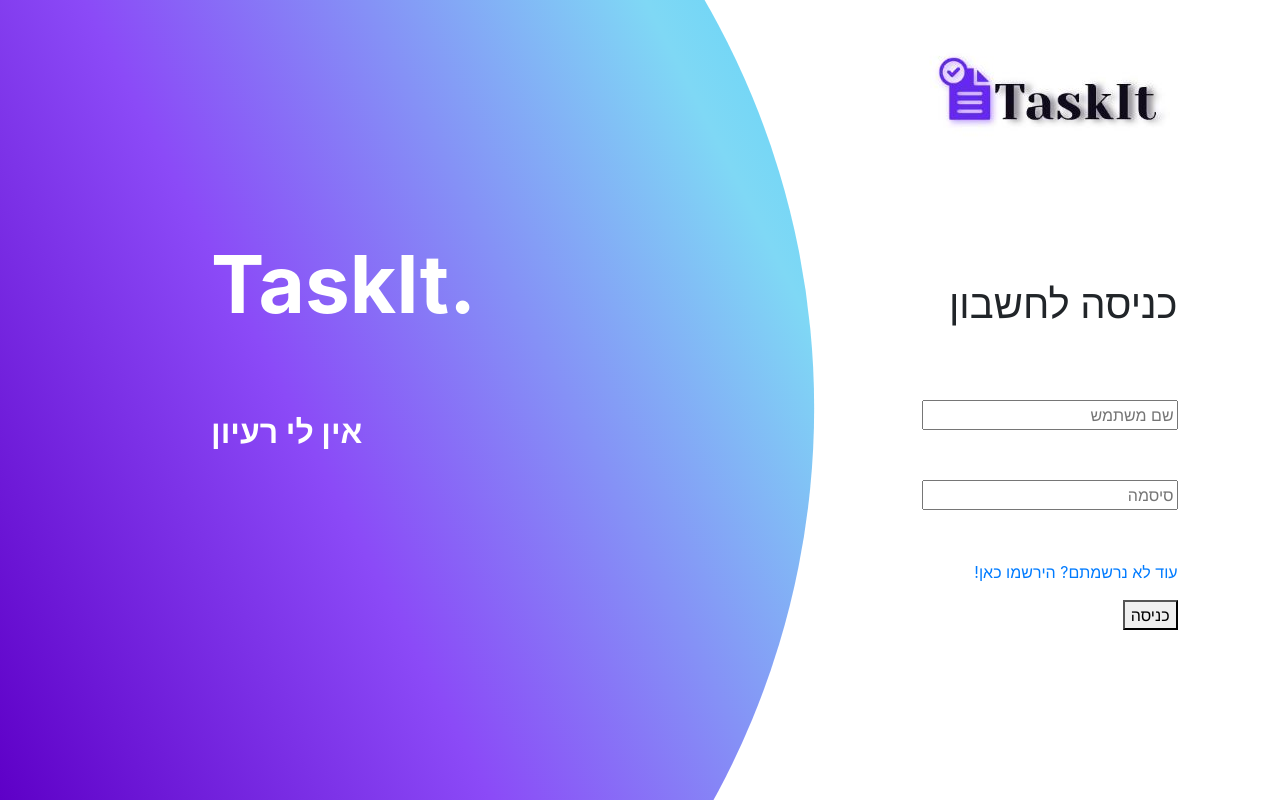
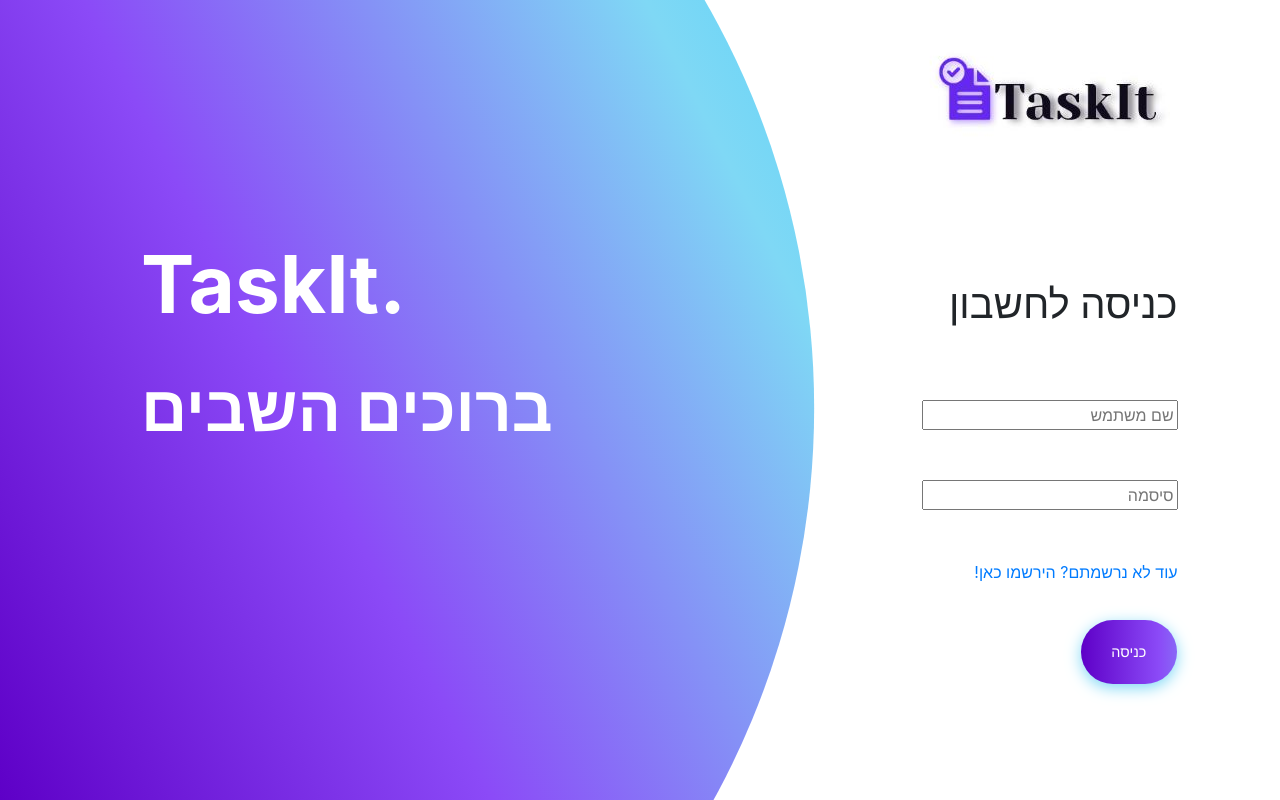
Before and after one commit to shakedba03/Taskit, a plain HTML site: page templates/index.html in a window 1280 px wide. Drawn offline with nearby package versions, Linux system fonts and the light colour scheme.

Commit message:
finished index template

```diff
--- a/static/index.css
+++ b/static/index.css
@@ -36,7 +36,7 @@ body{
 #submit{
     position: absolute;
     top: 75%;
-    right: 10%;
+    right: 5%;
 }
 
 
@@ -73,7 +73,7 @@ body{
 
   font-size: 2em;
 
-	animation-duration: 50s;
+	animation-duration: 30s;
 	animation-timing-function: ease-in-out;
 	animation-iteration-count: infinite;
 }
@@ -92,18 +92,60 @@ body{
 
 @keyframes anim-1 {
 	0%, 8.3% { left: 0%; opacity: 0; }
-  8.3%,25% { left: 15%; opacity: 1; }
+  8.3%,25% { left: 10%; opacity: 1; }
   33.33%, 100% { left: 110%; opacity: 0; }
 }
 
 @keyframes anim-2 {
 	0%, 33.33% { left: 0%; opacity: 0; }
-  41.63%, 58.29% { left: 15%; opacity: 1; }
+  41.63%, 58.29% { left: 5%; opacity: 1; }
   66.66%, 100% { left: 110%; opacity: 0; }
 }
 
 @keyframes anim-3 {
 	0%, 66.66% { left: 0%; opacity: 0; }
-  74.96%, 91.62% { left: 15%; opacity: 1; }
+  74.96%, 91.62% { left: 5%; opacity: 1; }
   100% { left: 110%; opacity: 0; }
 }
+
+
+.btn-hover {
+    width: 200px;
+    font-size: 10%;
+    font-weight:normal;
+    color: #fff;
+    cursor: pointer;
+    margin: 20px;
+    height: 8%;
+    text-align:center;
+    /* font-family: "Brush Script MT", "Brush Script Std", cursive; */
+    font-size: 90%;
+    border: none;
+    background-size: 300% 100%;
+
+    border-radius: 50px;
+    transition: all .4s ease-in-out;
+    -o-transition: all .4s ease-in-out;
+    -webkit-transition: all .4s ease-in-out;
+    transition: all .4s ease-in-out;
+}
+
+.btn-hover:hover {
+    background-position: 100% 0;
+    transition: all .4s ease-in-out;
+    -o-transition: all .4s ease-in-out;
+    -webkit-transition: all .4s ease-in-out;
+    transition: all .4s ease-in-out;
+}
+
+.btn-hover:focus {
+    outline: none;
+}
+
+
+.btn-hover.color-10 {
+    background-image: linear-gradient(to right, rgba(94,0,199,1) 0%, rgba(139,74,247,1) 27%, rgba(127,216,245,1) 58%, rgba(0,198,255,1));
+    box-shadow: 0 4px 15px 0 rgba(127,216,245,1);
+    width: 25%;
+
+}
--- a/templates/index.html
+++ b/templates/index.html
@@ -8,7 +8,6 @@
     <script src="https://ajax.googleapis.com/ajax/libs/jquery/3.4.0/jquery.min.js"></script>
     <script src="https://cdnjs.cloudflare.com/ajax/libs/popper.js/1.14.7/umd/popper.min.js"></script>
     <script src="https://maxcdn.bootstrapcdn.com/bootstrap/4.3.1/js/bootstrap.min.js"></script>
-    <!-- <script src="../static/index.js"></script> -->
     <link rel="stylesheet" href = "../static/index.css">
 </head>
 <body dir="rtl">
@@ -20,7 +19,7 @@
             <input type="text" placeholder="שם משתמש" name="username" id="username">
             <input type="password" placeholder="סיסמה" name ="password" id="password">
             <a href="#" id="signup">עוד לא נרשמתם? הירשמו כאן!</a>
-            <button type="submit" id="submit">כניסה</button>
+            <button type="submit" class="btn-hover color-10" id="submit">כניסה</button>
         </form>
     </div>
 
@@ -30,15 +29,14 @@
         <div id="text_div">
             <div class="item-1">
                 <p style="font-size: 250%;">.TaskIt</p>
-                <br>
-                <p>אין לי רעיון</p>
+                <p style="font-size: 200%;">ברוכים השבים</p>
             </div>
 
             <div class="item-2">
-                <p style="font-size: 200%;">עומר תעזרי לי לחשוב</p>
+                <p style="font-size: 200%;">מרגישים לחץ? עמוסים?</p>
             </div>
             <div class="item-3">
-                <p>מה אני אמורה לכתוב כאן</p>
+                <p style="font-size: 200%;">צריכים עזרה בניהול זמן?</p>
             </div>
         </div>
     </div>
```
